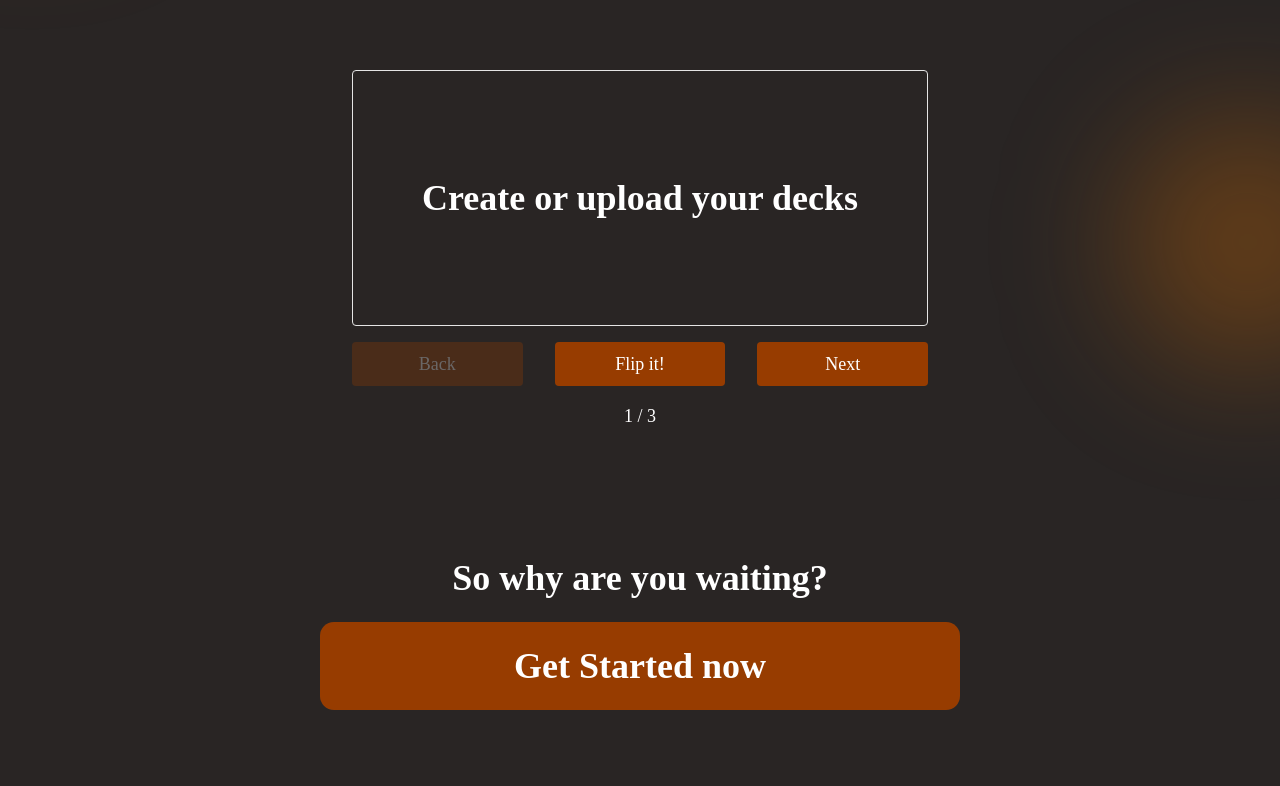
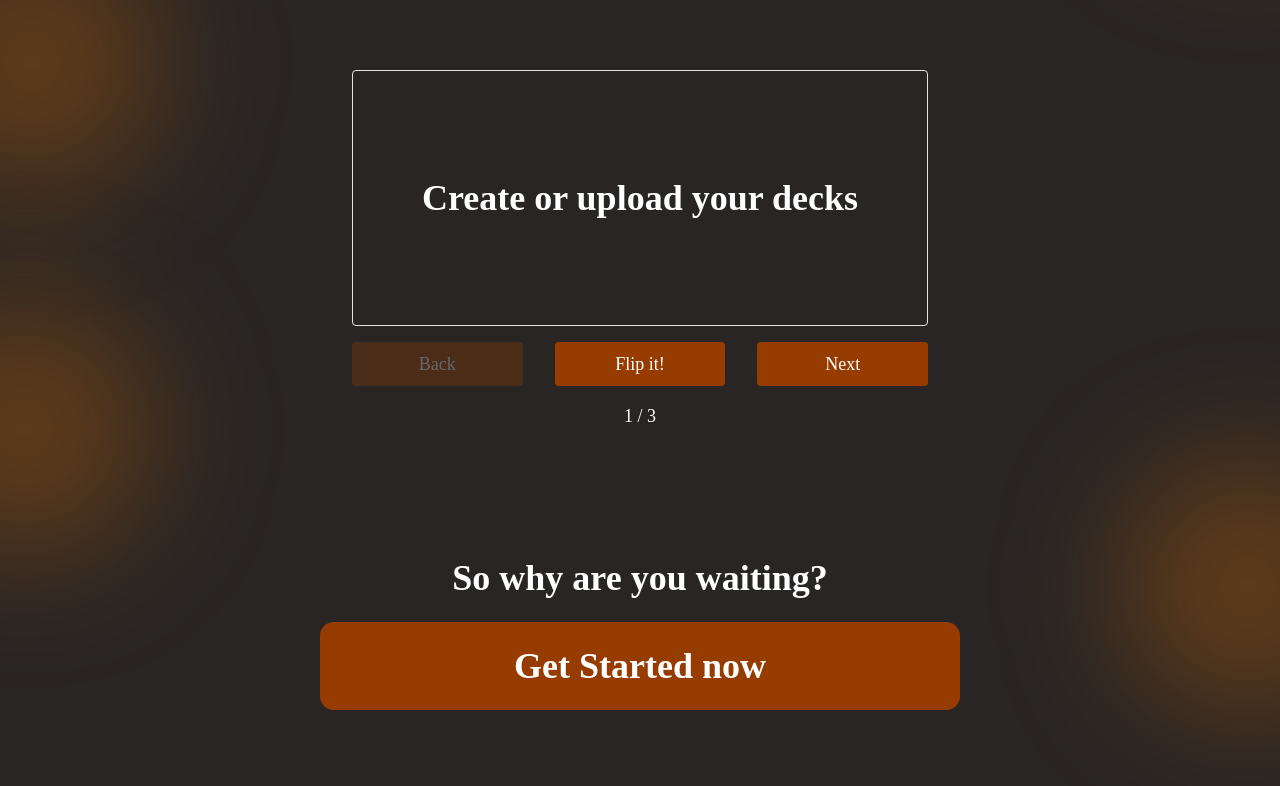
Before and after one commit to DundreDE/vocabulator-page, a Next.js app: page / in a window 1280 px wide. Shown: the part 991-1777 px from the top of the page. Built offline with nearby package versions, Linux system fonts and the light colour scheme; no server answers.

Commit message:
more of these cool points

```diff
--- a/src/components/Feature.tsx
+++ b/src/components/Feature.tsx
@@ -8,13 +8,20 @@ export default function Features() {
     <section id="Features" className="flex min-h-dvh items-center px-6 py-24">
       <div
         aria-hidden
-        className="pointer-events-none absolute top-1/3 -left-24 h-64 w-64 rounded-full bg-amber-600/30 blur-3xl"
+        className="pointer-events-none absolute top-1/2 -left-24 h-64 w-64 rounded-full bg-amber-600/30 blur-3xl"
       />
       <div
         aria-hidden
-        className="pointer-events-none absolute bottom-1/4 -right-24 h-64 w-64 rounded-full bg-amber-600/30 blur-3xl"
+        className="pointer-events-none absolute bottom-1/2 -right-24 h-64 w-64 rounded-full bg-amber-600/30 blur-3xl"
       />
-
+      <div
+        aria-hidden
+        className="pointer-events-none absolute bottom-1/7 -left-26 h-64 w-64 rounded-full bg-amber-600/30 blur-3xl"
+      />
+      <div
+        aria-hidden
+        className="pointer-events-none absolute bottom-1/19 -right-24 h-64 w-64 rounded-full bg-amber-600/30 blur-3xl"
+      />
       <div className="relative mx-auto max-w-3xl text-center">
         <Reveal>
           <h2 className="text-3xl font-bold text-white sm:text-4xl">
```
